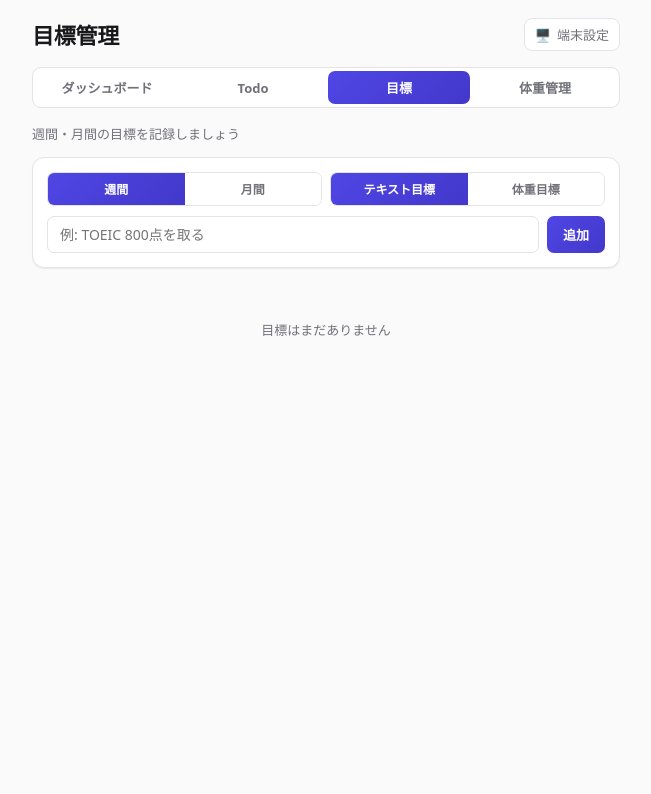
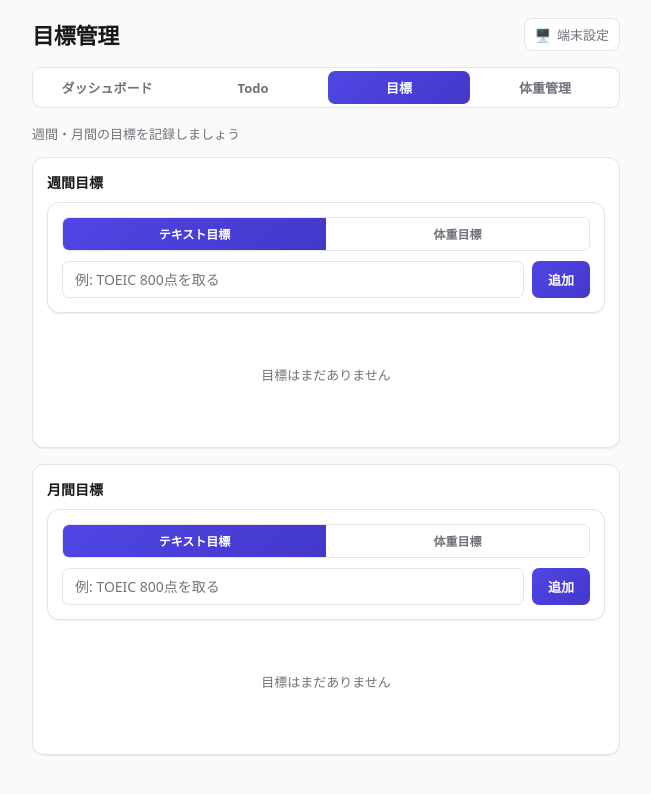
Before and after one commit to fumaalex0507-ops/Todo, a React (Vite) app: page / in a window 1280 px wide. Both pictures are taken after a click on the button "目標". Shown: the top 794 px of the page, without its empty margins (314-965 px from the left). Built offline with nearby package versions, Linux system fonts and the light colour scheme.

Commit message:
目標管理タブを週間目標/月間目標の2セクションに分離
これまで1つのフォームで期間を切り替えていたが、週間・月間それぞれに
独立した入力欄とリストを配置する構成に変更

```diff
--- a/src/components/GoalForm.tsx
+++ b/src/components/GoalForm.tsx
@@ -2,11 +2,11 @@ import { useState } from 'react'
 import type { GoalInput, GoalPeriod } from '../types'
 
 interface GoalFormProps {
+  period: GoalPeriod
   onSubmit: (input: GoalInput) => void
 }
 
-export function GoalForm({ onSubmit }: GoalFormProps) {
-  const [period, setPeriod] = useState<GoalPeriod>('weekly')
+export function GoalForm({ period, onSubmit }: GoalFormProps) {
   const [type, setType] = useState<'weight' | 'text'>('text')
   const [title, setTitle] = useState('')
   const [targetWeight, setTargetWeight] = useState('')
@@ -32,23 +32,6 @@ export function GoalForm({ onSubmit }: GoalFormProps) {
   return (
     <form className="todo-form" onSubmit={handleSubmit}>
       <div className="todo-form__row">
-        <div className="segmented">
-          <button
-            type="button"
-            className={`segmented__btn ${period === 'weekly' ? 'segmented__btn--active' : ''}`}
-            onClick={() => setPeriod('weekly')}
-          >
-            週間
-          </button>
-          <button
-            type="button"
-            className={`segmented__btn ${period === 'monthly' ? 'segmented__btn--active' : ''}`}
-            onClick={() => setPeriod('monthly')}
-          >
-            月間
-          </button>
-        </div>
-
         <div className="segmented">
           <button
             type="button"
--- a/src/components/GoalList.tsx
+++ b/src/components/GoalList.tsx
@@ -1,21 +1,22 @@
-import type { Goal } from '../types'
+import type { Goal, GoalPeriod } from '../types'
 
 interface GoalListProps {
   goals: Goal[]
+  period: GoalPeriod
   onToggleAchieved: (id: string) => void
   onDelete: (id: string) => void
 }
 
-const periodLabel = { weekly: '週間', monthly: '月間' } as const
+export function GoalList({ goals, period, onToggleAchieved, onDelete }: GoalListProps) {
+  const filtered = goals.filter((g) => g.period === period)
 
-export function GoalList({ goals, onToggleAchieved, onDelete }: GoalListProps) {
-  if (goals.length === 0) {
+  if (filtered.length === 0) {
     return <p className="todo-list__empty">目標はまだありません</p>
   }
 
   return (
     <ul className="todo-list">
-      {goals.map((goal) => (
+      {filtered.map((goal) => (
         <li key={goal.id} className={`todo-item ${goal.achieved ? 'todo-item--done' : ''}`}>
           <label className="todo-item__checkbox">
             <input
@@ -32,9 +33,6 @@ export function GoalList({ goals, onToggleAchieved, onDelete }: GoalListProps) {
                 ? `目標体重 ${goal.targetWeight}kg${goal.targetDate ? `(${goal.targetDate}まで)` : ''}`
                 : goal.title}
             </p>
-            <div className="todo-item__meta">
-              <span className="badge badge--category">{periodLabel[goal.period]}目標</span>
-            </div>
           </div>
 
           <button
--- a/src/components/GoalsSection.tsx
+++ b/src/components/GoalsSection.tsx
@@ -8,8 +8,28 @@ export function GoalsSection() {
   return (
     <>
       <p className="app__subtitle">週間・月間の目標を記録しましょう</p>
-      <GoalForm onSubmit={addGoal} />
-      <GoalList goals={goals} onToggleAchieved={toggleAchieved} onDelete={deleteGoal} />
+
+      <div className="dashboard-card">
+        <h2 className="dashboard-card__title">週間目標</h2>
+        <GoalForm period="weekly" onSubmit={addGoal} />
+        <GoalList
+          goals={goals}
+          period="weekly"
+          onToggleAchieved={toggleAchieved}
+          onDelete={deleteGoal}
+        />
+      </div>
+
+      <div className="dashboard-card">
+        <h2 className="dashboard-card__title">月間目標</h2>
+        <GoalForm period="monthly" onSubmit={addGoal} />
+        <GoalList
+          goals={goals}
+          period="monthly"
+          onToggleAchieved={toggleAchieved}
+          onDelete={deleteGoal}
+        />
+      </div>
     </>
   )
 }
```
Also changed, not shown: 1 other file (tests, documents, lock files or other folders).
